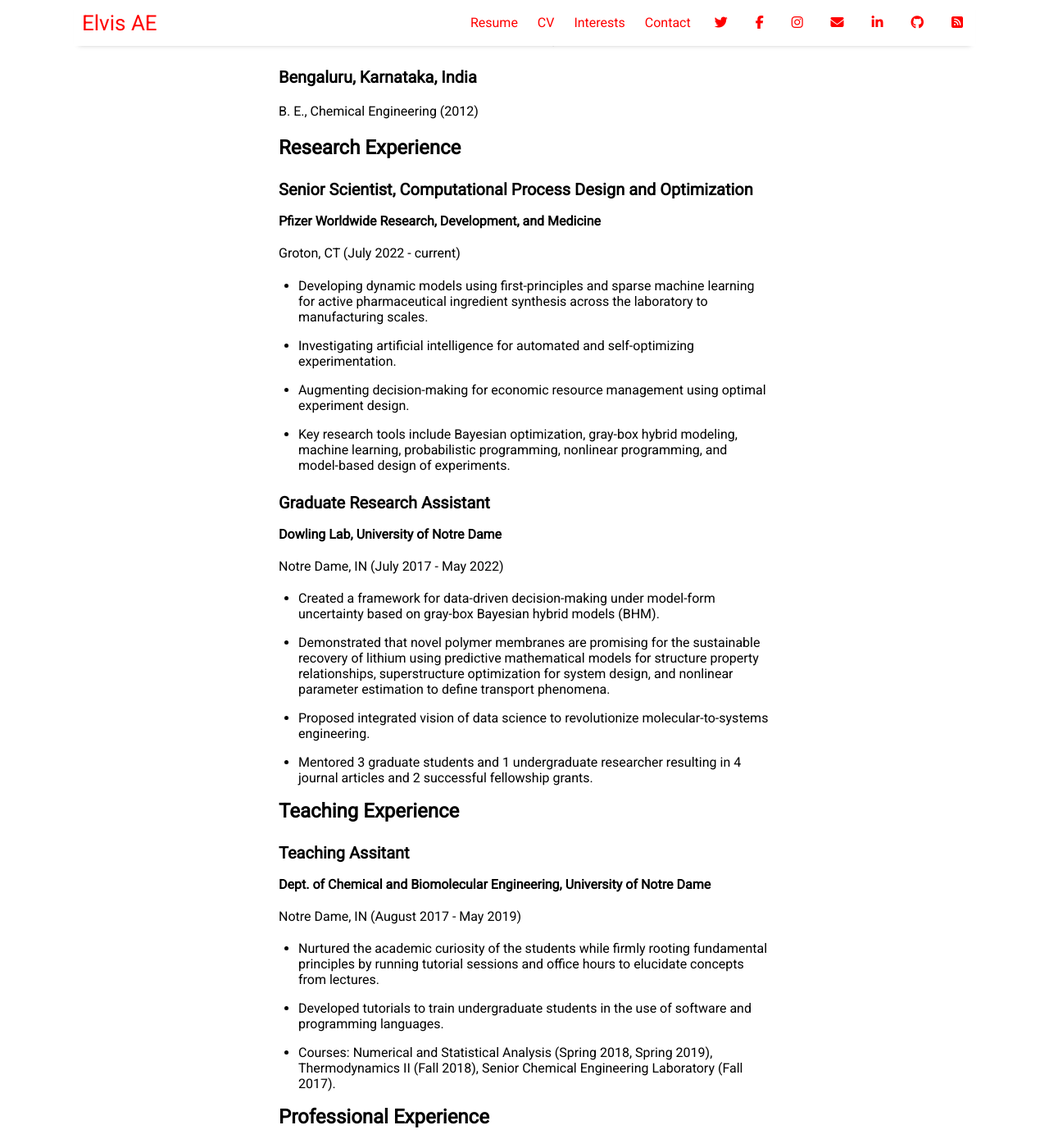
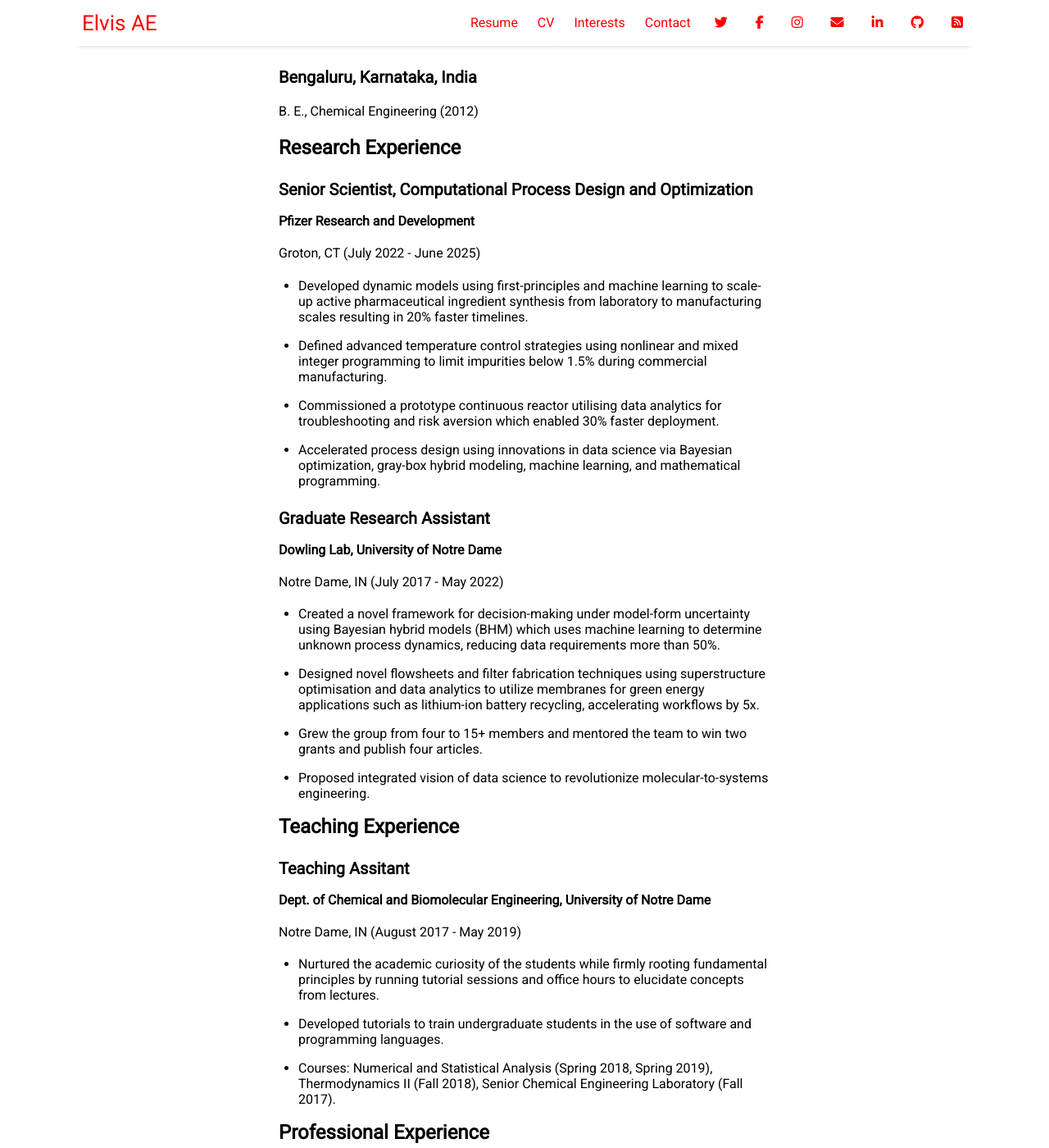
Before and after one commit to otherelvis/otherelvis.github.io, a Jekyll site: the page built from pages/cv.md, in a window 1280 px wide and 1400 px high, scrolled down 872 px. Shown: the whole window at 82% size. Built offline with Jekyll 4.4.1, drawn with Linux system fonts in a browser that asks for light colours; nearby versions of some CDN libraries; some of the changed text lies outside the part shown.

Commit message:
Revise CV details and update job descriptions
Updated CV with new date and location, revised job titles, and enhanced descriptions of roles and achievements.

```diff
--- a/pages/cv.md
+++ b/pages/cv.md
@@ -26,21 +26,20 @@ B. E., Chemical Engineering (2012)
 
 ## Research Experience
 ### Senior Scientist, Computational Process Design and Optimization
-#### Pfizer Worldwide Research, Development, and Medicine
-Groton, CT (July 2022 - current)
-*  Developing dynamic models using first-principles and sparse machine learning for active pharmaceutical ingredient synthesis across the laboratory to manufacturing scales.
-*  Investigating artificial intelligence for automated and self-optimizing experimentation.
-*  Augmenting decision-making for economic resource management using optimal experiment design.
-*  Key research tools include Bayesian optimization, gray-box hybrid modeling, machine learning, probabilistic programming, nonlinear programming, and model-based design of experiments.
+#### Pfizer Research and Development
+Groton, CT (July 2022 - June 2025)
+* Developed dynamic models using first-principles and machine learning to scale-up active pharmaceutical ingredient synthesis from laboratory to manufacturing scales resulting in 20% faster timelines.
+* Defined advanced temperature control strategies using nonlinear and mixed integer programming to limit impurities below 1.5% during commercial manufacturing.
+* Commissioned a prototype continuous reactor utilising data analytics for troubleshooting and risk aversion which enabled 30% faster deployment.
+* Accelerated process design using innovations in data science via Bayesian optimization, gray-box hybrid modeling, machine learning, and mathematical programming.
 
 ### Graduate Research Assistant
 #### Dowling Lab, University of Notre Dame
 Notre Dame, IN (July 2017 - May 2022)
-* Created a framework for data-driven decision-making under model-form uncertainty based on gray-box Bayesian hybrid models (BHM).
-* Demonstrated that novel polymer membranes are promising for the sustainable recovery of lithium using predictive mathematical models for structure property relationships, superstructure optimization for system design, and nonlinear parameter estimation to define transport phenomena.
+* Created a novel framework for decision-making under model-form uncertainty using Bayesian hybrid models (BHM) which uses machine learning to determine unknown process dynamics, reducing data requirements more than 50%.
+* Designed novel flowsheets and filter fabrication techniques using superstructure optimisation and data analytics to utilize membranes for green energy applications such as lithium-ion battery recycling, accelerating workflows by 5x.
+* Grew the group from four to 15+ members and mentored the team to win two grants and publish four articles.
 * Proposed integrated vision of data science to revolutionize molecular-to-systems engineering.
-* Mentored 3 graduate students and 1 undergraduate researcher resulting in 4 journal articles and 2 successful
-fellowship grants.
 
 ## Teaching Experience
 ### Teaching Assitant
@@ -54,17 +53,20 @@ Notre Dame, IN (August 2017 - May 2019)
 ### Senior Process Engineer
 #### Simon India Limited
 New Delhi, India (September 2012 - May 2017)
-* Designed (detailed engineering), supervised construction, and commissioned a 2000 metric ton per day sulphuric acid plant with heat recovery system, the first of its kind, at Paradeep Phosphates Ltd., Odisha, India.
-* Increased project revenue by 17% by compiling technical documentation for change-order negotiations.
-* Negotiated technical issues with client and licensor and served as the junior technical liaison for the caprolactam distillation project at Gujarat State Fertilizer Corporation, Gujarat, India.
-* Demonstrated technical mastery and attention to detail as a part of several teams responsible for hazard and operability (HAZOP) studies of the plant as well as factory and site acceptance tests of critical plant subsystems.
+* Designed (detailed engineering), supervised construction, and commissioned a 2000 metric ton per day sulphuric acid plant with heat recovery system and captive power plant, the first of its kind in India.
+* Collaborated with project management to increase project revenue by 17% through contract change-orders.
+* Ensured safety compliance as a member of the hazard and operability (HAZOP) studies team for three plants.
+* Certified quality compliance for subcontracted units like turbine driven pumps and distributed control systems (DCS).
+* Delivered design documents such as P&IDs, PFDs, equipment and instrumentation specifications, and control logics within stipulated deadlines.
+* Calculated line hydraulics, equipment sizes, and mass and energy balances for the main plant and offsite utilities.
+* Partnered with customers through technical discussions and site visits to build long-term relationships which lead to winning additional contracts.
 
 ## Peer reviewed publications
 **Elvis A. Eugene**, Kyla Jones, Xian Gao, Jialu Wang, and Alexander W. Dowling. Learning and optimization under epistemic uncertainty with Bayesian hybrid models. Computers and Chemical Engineering, 179, 108430 (2023). [https://doi.org/10.1016/j.compchemeng.2023.108430](https://doi.org/10.1016/j.compchemeng.2023.108430)
 
 Jialu Wang, **Elvis A. Eugene**, and Alexander W. Dowling. Scalable Stochastic Programming with Bayesian Hybrid Models. Computer Aided Chemical Engineering, 49, 1309-1314 (2022). 10.1016/B978-0-323-85159-6.50218-9. [https://doi.org/10.1016/B978-0-323-85159-6.50218-9](https://doi.org/10.1016/B978-0-323-85159-6.50218-9)
 
-*Noah P. Wamble*, ***Elvis A. Eugene** (eqaul contributions)*, William A. Phillip, and Alexander W. Dowling. Optimal Diafiltration Membrane Cascades Enable Green Recycling of Spent Lithium-Ion Batteries. ACS Sustainable Chemistry & Engineering, 10, 37, 12207-12225 (2022). [https://doi.org/10.1021/acssuschemeng.2c02862](https://doi.org/10.1021/acssuschemeng.2c02862)
+*Noah P. Wamble*, ***Elvis A. Eugene**, William A. Phillip, and Alexander W. Dowling. Optimal Diafiltration Membrane Cascades Enable Green Recycling of Spent Lithium-Ion Batteries. ACS Sustainable Chemistry & Engineering, 10, 37, 12207-12225 (2022). [https://doi.org/10.1021/acssuschemeng.2c02862](https://doi.org/10.1021/acssuschemeng.2c02862)
 
 Joanthan Ouiment, Xinhong Liu, David J. Brown, **Elvis A. Eugene**, Tylar Popps, Zachary W. Muetzel, Alexander W. Dowling, and William A. Phillip. DATA: Diafiltration Apparatus for high-Throughput Analysis. Journal of Membrane Science, 641, 119743 (2022). [https://doi.org/10.1016/j.memsci.2021.119743](https://doi.org/10.1016/j.memsci.2021.119743)
 
@@ -129,6 +131,14 @@ Elvis A. Eugene, William A. Philip, and Alexander W. Dowling. Optimizing Materia
 2019: Notre Dame Graduate Student Government Conference Presentation Grant
 
 # Service, Leadership, and Outreach
+2024: Session Chair, Modeling & Data analytics, Pfizer Chemistry Connect
+
+2023: Volunteer, Rise Against Hunger, Groton, CT
+
+2023: Session Chair, Modeling & Data analytics, Pfizer Chemistry Connect
+
+2022: Volunteer, Rise Against Hunger, Groton, CT
+
 2021: Tutor, Robinson Community Learning Center
 
 2020: Session Chair, Decision-making for Industrial Process Systems, AIChE Spring Meeting
```
Also changed, not shown: other parts of pages/cv.md (+2 -2 lines).
